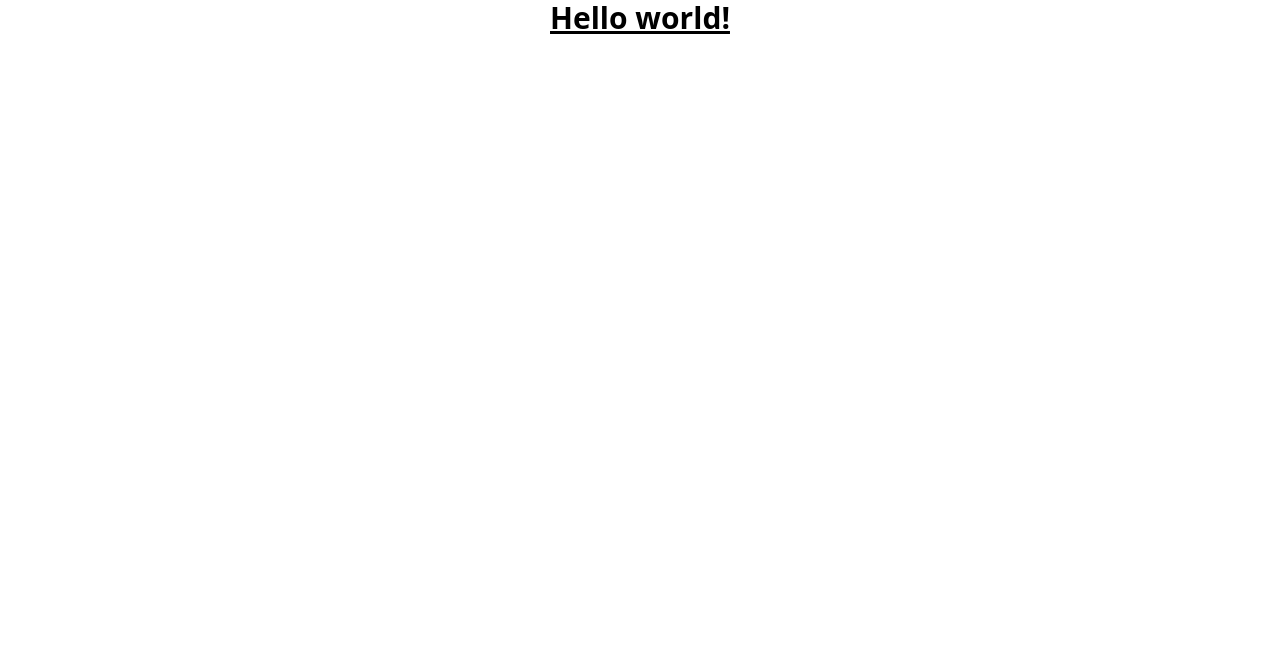
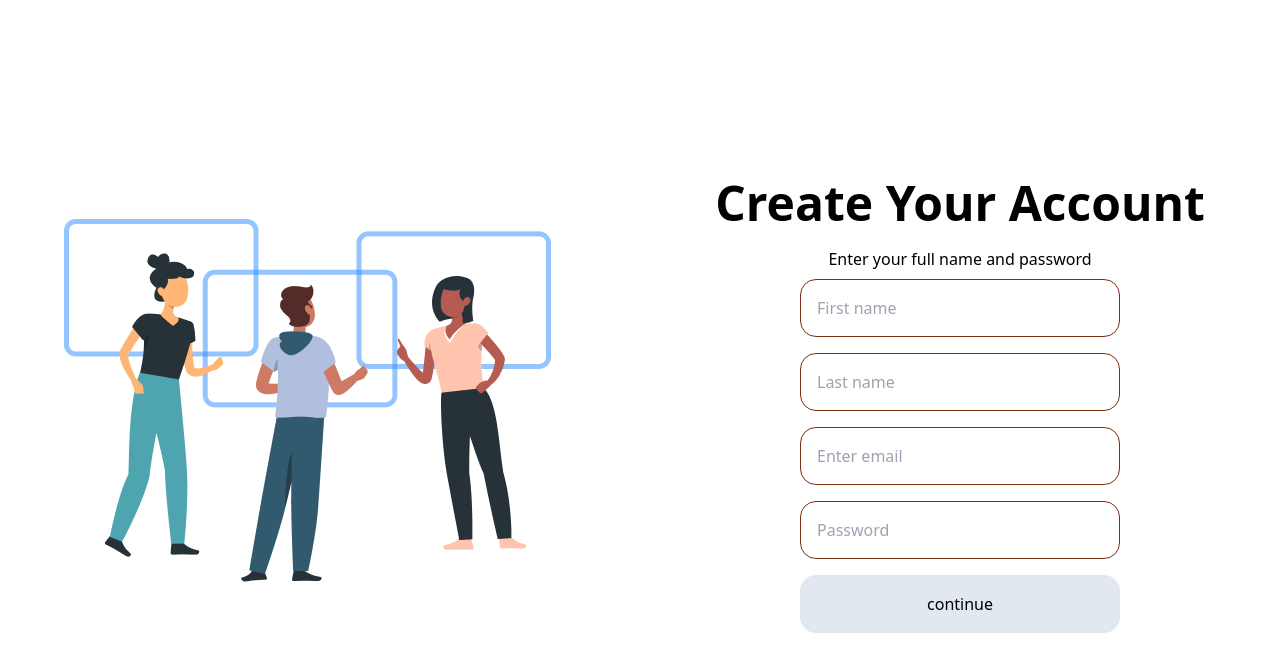
Before and after one commit to rishu-ops/zoom-clone, a React (Vite) app in the folder client/: page / in a window 1280 px wide. Shown: the top 672 px of the page. Built offline with nearby package versions, Linux system fonts and the light colour scheme.

Commit message:
added signup

```diff
--- a/client/src/App.jsx
+++ b/client/src/App.jsx
@@ -1,9 +1,9 @@
-import React from "react";
+import Signup from "./components/singup/Signup";
 
 const App = () => {
   return (
     <div>
-      <h1 className="text-3xl font-bold underline text-center">Hello world!</h1>
+      <Signup />
     </div>
   );
 };
--- a/client/src/components/singup/Signup.jsx
+++ b/client/src/components/singup/Signup.jsx
@@ -0,0 +1,44 @@
+import banner from "../../assets/banner.png";
+function Signup() {
+  return (
+    <div className="flex h-screen items-center">
+      <div className=" w-1/2 p-16">
+        <img src={banner} alt="banner" />
+      </div>
+      <div className=" w-1/2 text-center">
+        <h1 className=" text-5xl font-semibold my-5">Create Your Account</h1>
+        <p>Enter your full name and password</p>
+        <form className=" w-1/2 mx-auto flex flex-col text-center">
+          <input
+            className="border border-orange-900 p-4 my-2 rounded-2xl"
+            type="text"
+            placeholder="First name"
+          />
+          <input
+            className="border border-orange-900 p-4 my-2 rounded-2xl"
+            type="text"
+            placeholder="Last name"
+          />
+          <input
+            className="border border-orange-900 p-4 my-2 rounded-2xl"
+            type="email"
+            placeholder="Enter email"
+          />
+          <input
+            className="border border-orange-900 p-4 my-2 rounded-2xl"
+            type="password"
+            placeholder="Password"
+          />
+          <button
+            className="border bg-slate-200 p-4 my-2 rounded-2xl"
+            type="submit"
+          >
+            continue
+          </button>
+        </form>
+      </div>
+    </div>
+  );
+}
+
+export default Signup;
```
Also changed, not shown: client/src/assets/banner.png (added).
